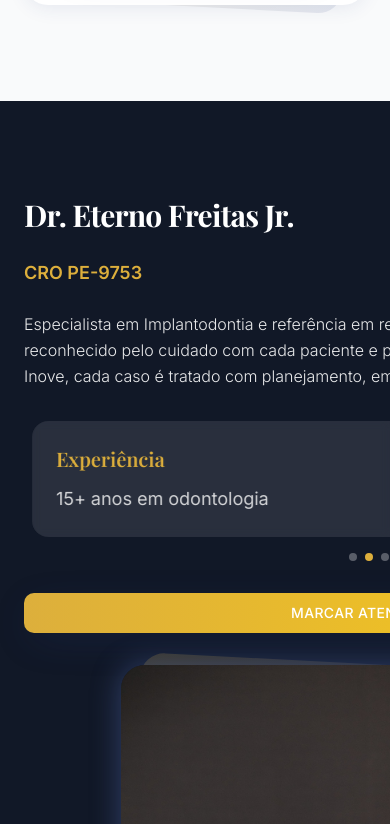
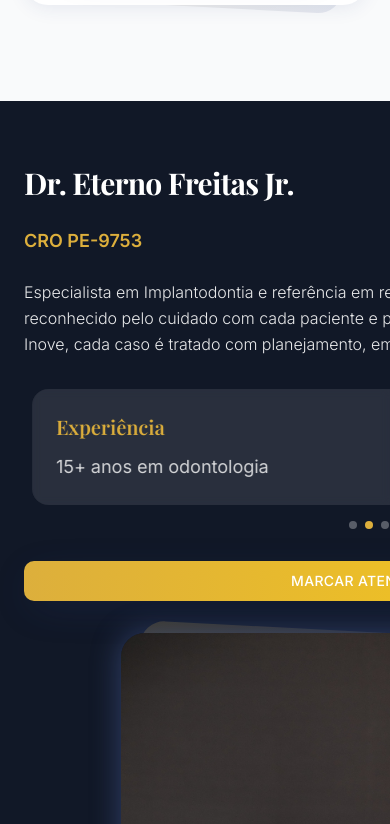
Before and after one commit to EdreyRaf/inove-smile-craft, a React (Vite) app: page / in a window 390 px wide. Shown: the part 5520-6344 px from the top of the page. Built offline with nearby package versions, Linux system fonts and the light colour scheme.

Commit message:
Adjust mobile padding for doctor section
cgen-06516a00c67b45fb9530e89f8ffdde1c

```diff
--- a/src/components/DoctorSection.tsx
+++ b/src/components/DoctorSection.tsx
@@ -46,7 +46,7 @@ const DoctorSection = () => {
     <section
       id="doutor"
       ref={sectionRef}
-      className="section-dark py-24 lg:py-40"
+      className="section-dark py-16 sm:py-20 lg:py-32 xl:py-40"
     >
       <div className="max-w-7xl mx-auto px-6 sm:px-8 lg:px-12">
         <div className="grid lg:grid-cols-2 gap-8 sm:gap-12 lg:gap-16 xl:gap-20 items-center">
```
